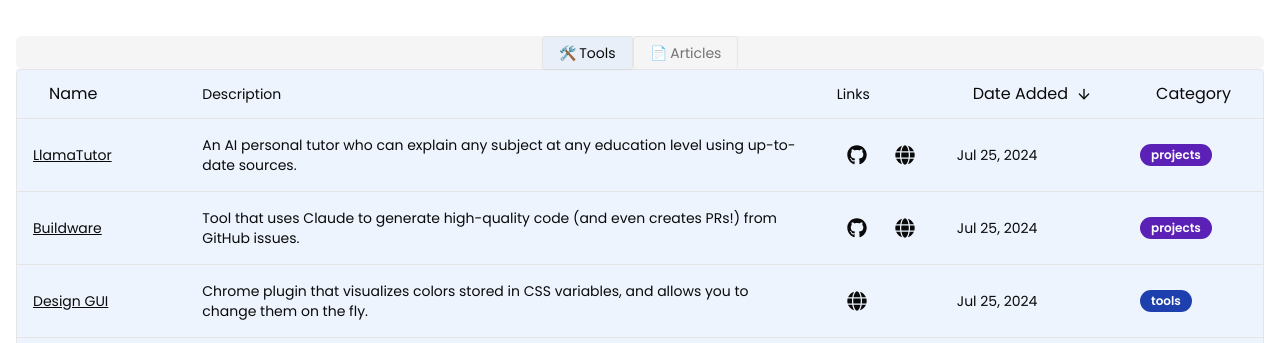
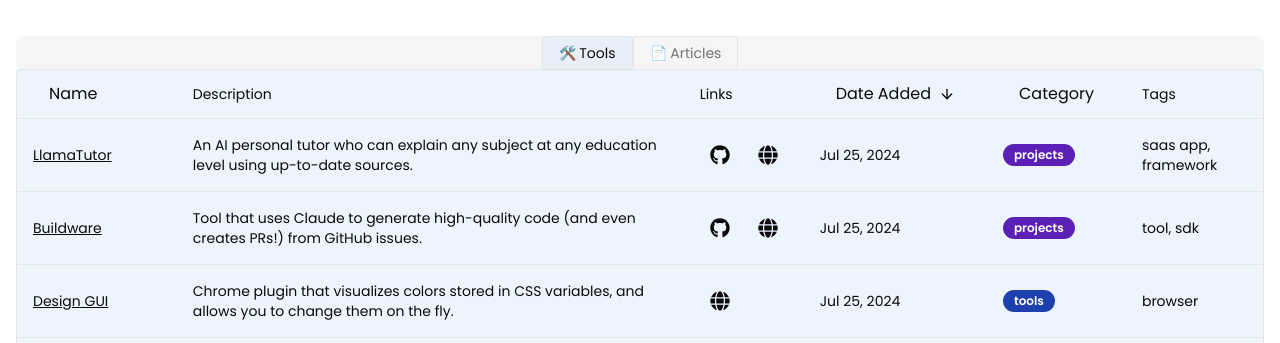
Before and after one commit to mcavaliere/mikecavaliere-com-next, a Next.js app: page /ai-for-js-devs in a window 1280 px wide. Shown: the part 457-800 px from the top of the page. Built offline with nearby package versions, Linux system fonts and the light colour scheme; no server answers.

Commit message:
feat: display tags as text

```diff
--- a/components/AIResourcesTable/DataTable.tsx
+++ b/components/AIResourcesTable/DataTable.tsx
@@ -2,10 +2,12 @@
 
 import {
   ColumnDef,
+  ColumnFiltersState,
   SortingState,
   flexRender,
   getCoreRowModel,
   getSortedRowModel,
+  getFilteredRowModel,
   useReactTable,
 } from "@tanstack/react-table";
 
@@ -26,6 +28,7 @@ interface DataTableProps<TData, TValue> {
 
 export function DataTable<TData, TValue>({ columns, data }: DataTableProps<TData, TValue>) {
   const [sorting, setSorting] = useState<SortingState>([{ id: "addedOn", desc: true }]);
+  const [columnFilters, setColumnFilters] = useState<ColumnFiltersState>([]);
 
   const table = useReactTable({
     data,
@@ -33,6 +36,7 @@ export function DataTable<TData, TValue>({ columns, data }: DataTableProps<TData
     getCoreRowModel: getCoreRowModel(),
     onSortingChange: setSorting,
     getSortedRowModel: getSortedRowModel(),
+    getFilteredRowModel: getFilteredRowModel(),
     state: {
       sorting,
     },
--- a/components/AIResourcesTable/columns.tsx
+++ b/components/AIResourcesTable/columns.tsx
@@ -116,6 +116,14 @@ export const columns: ColumnDef<AIResource>[] = [
       );
     },
   },
+  {
+    accessorKey: "tags",
+    header: "Tags",
+    cell: (cell) => {
+      const tags = cell.row.original.tags;
+      return tags?.join(", ");
+    },
+  },
   // TODO: Add tags column after all data is tagged.
   // {
   //   accessorKey: "tags",
```
